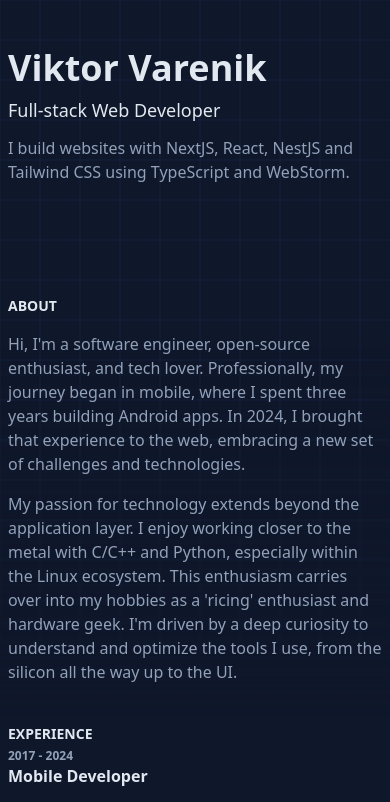
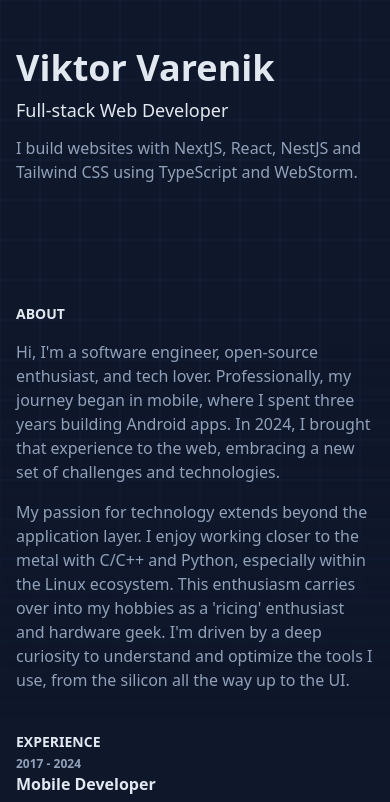
Before and after one commit to kotleni/kotleni.github.io, a Next.js app: page / in a window 390 px wide. Shown: the top 802 px of the page. Built offline with nearby package versions, Linux system fonts and the light colour scheme.

Commit message:
chore: adjust total mobile padding

```diff
--- a/src/app/globals.css
+++ b/src/app/globals.css
@@ -3,6 +3,7 @@
 
 @theme inline {
   --blocks-top-margin: 40px;
+  --blocks-padding-mobile: 16px;
   --blocks-padding: 8px;
 
   --color-background: var(--background);
--- a/src/app/page.tsx
+++ b/src/app/page.tsx
@@ -10,7 +10,7 @@ import {Extension} from '@/extentions';
 function LeftSide() {
     return (
         <div className="w-full md:w-[40%] md:flex-shrink-0">
-            <div className="w-full md:w-[40%] p-(--blocks-padding) pt-4 md:pt-38 md:fixed md:top-0 md:max-h-screen">
+            <div className="w-full md:w-[40%] p-(--blocks-padding-mobile) md:p-(--blocks-padding) pt-4 md:pt-38 md:fixed md:top-0 md:max-h-screen">
                 <Link
                     href="/"
                     className="text-4xl md:text-5xl font-bold text-slate-200"
@@ -33,7 +33,7 @@ function RightSide() {
     const extensions = useExtensions();
 
     return (
-        <div className="w-full md:h-full pt-16 md:pt-24 p-(--blocks-padding) overflow-x-hidden">
+        <div className="w-full md:h-full pt-16 md:pt-24 p-(--blocks-padding-mobile) md:p-(--blocks-padding) overflow-x-hidden">
             <AboutPart />
             <ExperiencePart />
             <ProjectsPart />
```
